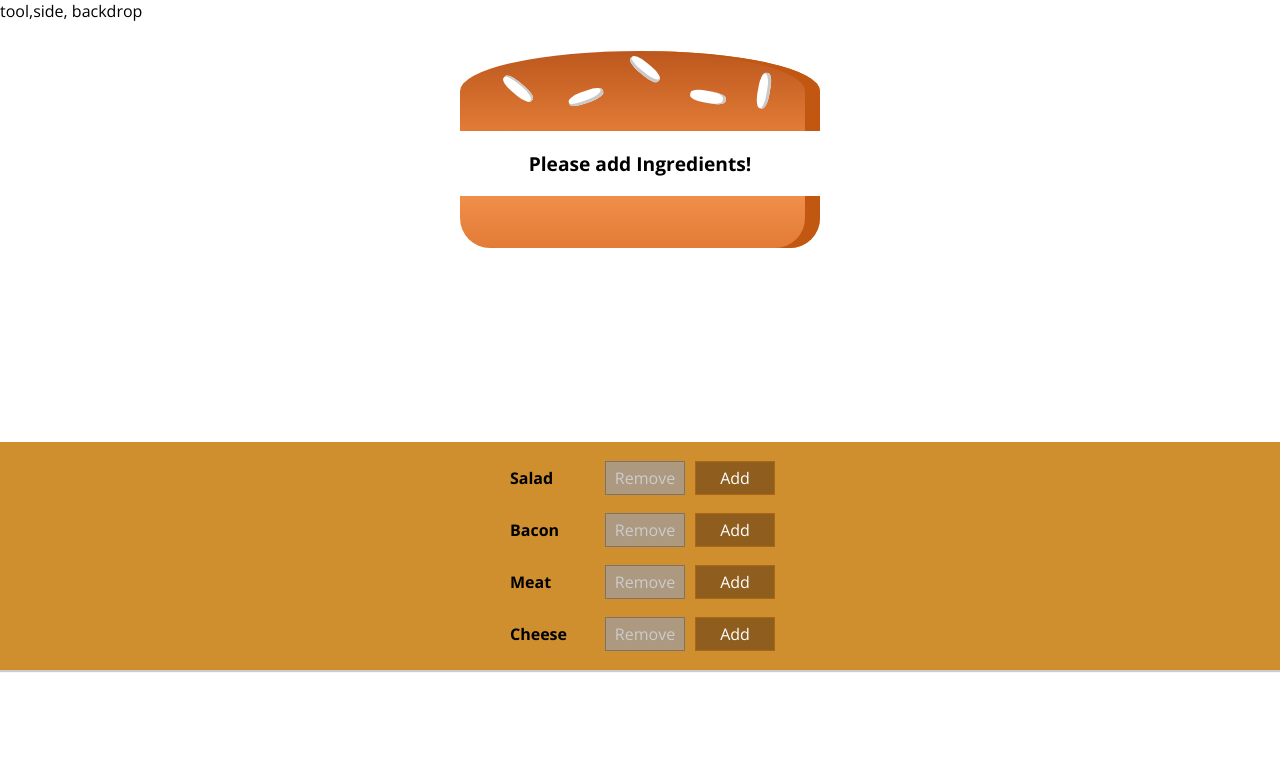
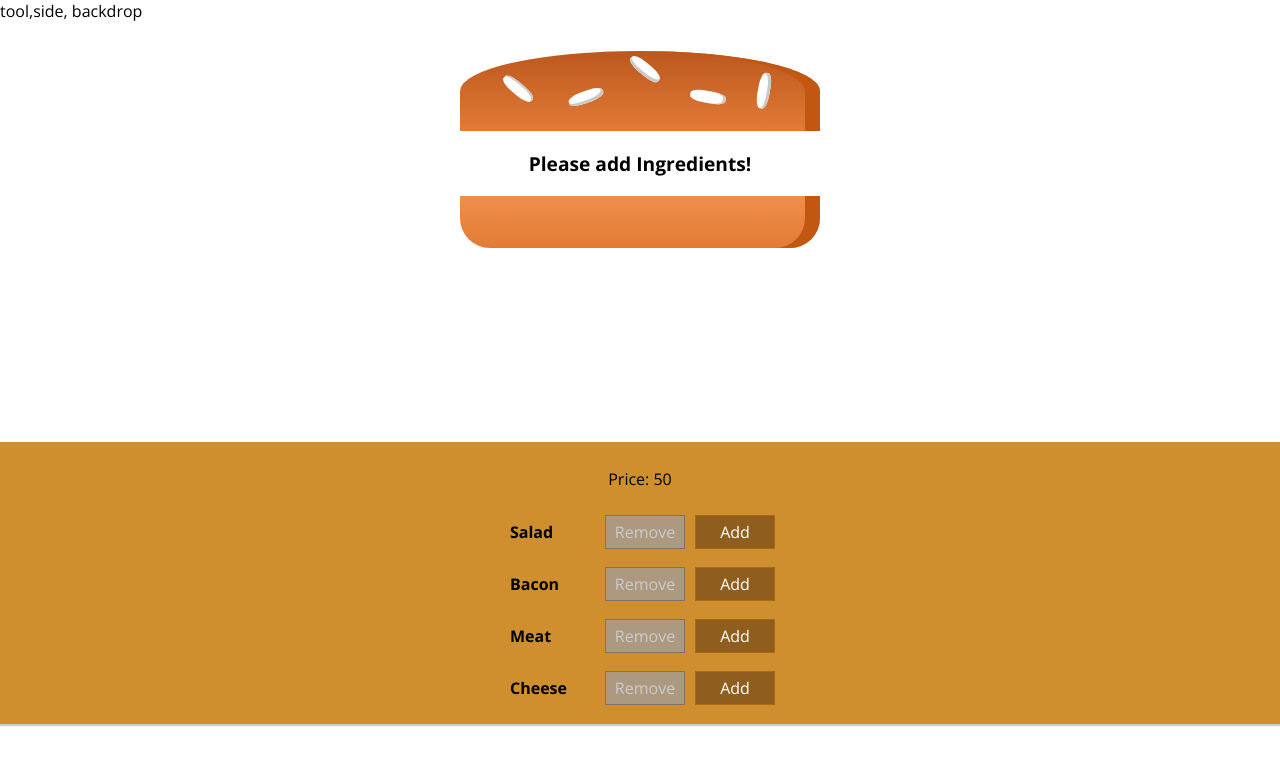
Before and after one commit to rajat-jain-1012/burger, a React app: page / in a window 1280 px wide. Shown: the top 764 px of the page. Built offline with nearby package versions, Linux system fonts and the light colour scheme.

Commit message:
Added pricing

```diff
--- a/src/components/Burger/BuildControls/BuildControls.js
+++ b/src/components/Burger/BuildControls/BuildControls.js
@@ -11,6 +11,7 @@ const controls = [
 
 const buildControls =  (props) => (
     <div className  = {classes.BuildControls}>
+        <p>Price: {props.price}</p>
         {controls.map(ctrl => (
             <BuildControl key = {ctrl.label} label = {ctrl.label} added = {() => props.ingredientAdded(ctrl.type)}
                                                                   removed = {() => props.ingredientRemoved(ctrl.type)}
--- a/src/components/Burger/BurgerIngredient/BurgerIngredient.js
+++ b/src/components/Burger/BurgerIngredient/BurgerIngredient.js
@@ -40,7 +40,7 @@ class BurgerIngredient extends Component {
     }
 }
 
-BurgerIngredient.PropTypes = {
+BurgerIngredient.propTypes = {
     type :  PropTypes.string.isRequired
 };
 
--- a/src/containers/BurgerBuilder/BurgerBuilder.js
+++ b/src/containers/BurgerBuilder/BurgerBuilder.js
@@ -79,7 +79,8 @@ class BurgerBuilder extends Component {
                 <BuildControls
                 ingredientAdded = {this.addIngredientHandler}
                 ingredientRemoved = {this.removeIngredientHandler}
-                disabled = {disabledInfo}/>
+                disabled = {disabledInfo}
+                price = {this.state.price}/>
             </Aux>
         );
     }
```
